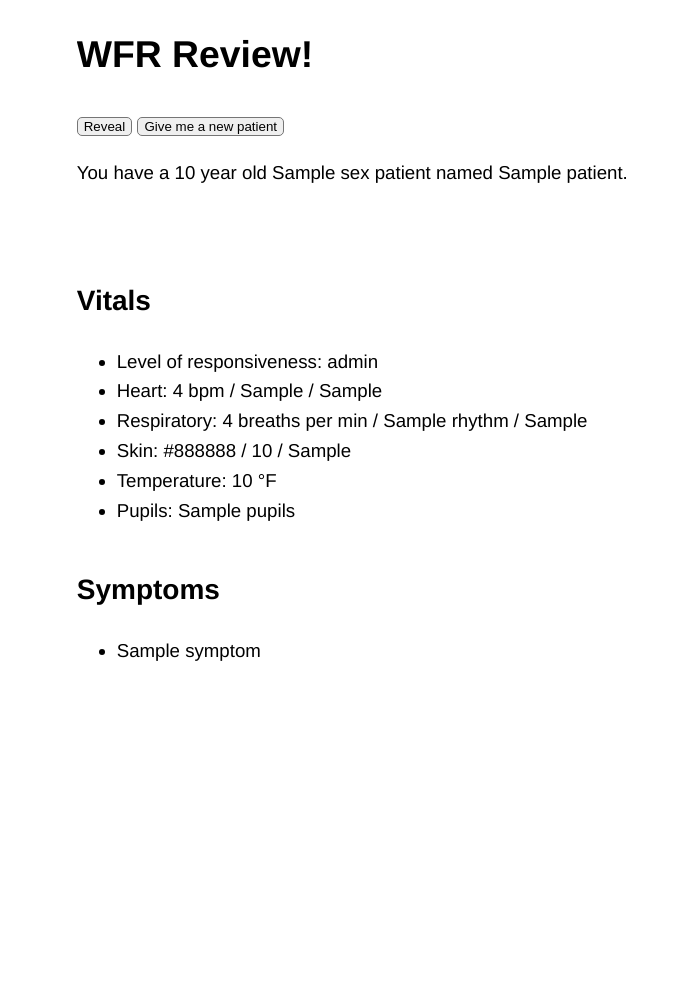
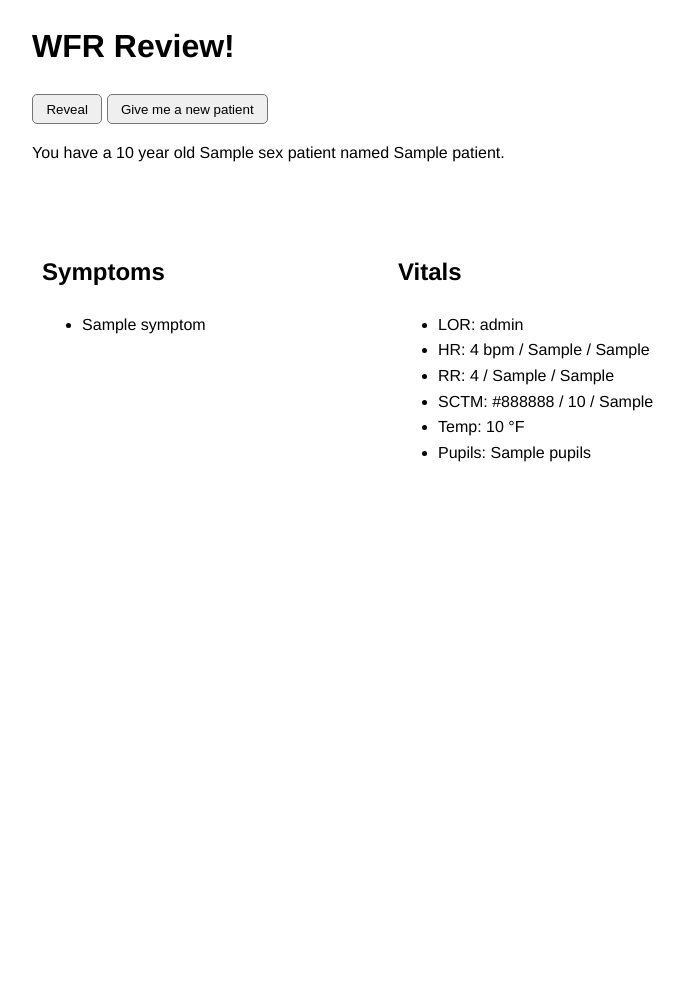
Before and after one commit to colonoh/reviewcat, a Python web app: template src/app/templates/index.html in a window 1280 px wide. Shown: the whole page, without its empty margins (252-936 px from the left). After the commit the page ends 462 px from the top, so only its background shows below. Run offline with Jinja, Linux system fonts and the light colour scheme; the template is opened without the code that fills it: most values are stand-ins (such as "Sample title", 1, 10 or a date in 2020).

Commit message:
Make everything smaller

```diff
--- a/src/app/static/basic.css
+++ b/src/app/static/basic.css
@@ -66,7 +66,7 @@ body {
     /* most readable wed-safe font */
     font-family: Helvetica;
     /* 12pt is minimum */
-    font-size: 14pt;
+    font-size: 12pt;
     /* required with justified text */
     hyphens: auto;
     /* experimental:
@@ -85,7 +85,7 @@ body {
     /* line length of 60 characters
     (between recommended 45-80)
     & subtract the padding */
-    width: min(60ch, calc(100% - 2em));
+    width: min(80ch, calc(100% - 2em));
 }
 
 button,
@@ -95,6 +95,7 @@ input[type="submit"] {
     border: 1px solid var(--gray);
     /* appear clickable */
     cursor: pointer;
+    padding: 0.5em 1em; /* Scale padding with text */
 }
 
 button:hover,
@@ -181,3 +182,12 @@ th {
     cursor: help;
     display: inline
 }
+
+.container {
+  display: flex;
+}
+
+.column {
+  flex: 1; /* Equal width */
+  padding: 10px;
+}
--- a/src/app/templates/index.html
+++ b/src/app/templates/index.html
@@ -7,23 +7,11 @@
   </head>
   <body>
     <h1>WFR Review!</h1>
-
     <button id="revealButton" onclick="myFunction()">Reveal</button> <button onclick="window.location.reload()">Give me a new patient</button>
 
     <p>You have a {{patient.age}} year old {{ patient.sex }} patient named {{ patient.name }}.</p> <p class="hidden_info">They have <strong>{{ patient.condition_name }}</strong>: {{ patient.condition_description }}</p>
-    <div>
-      <h2>Vitals</h2>
-      <ul>
-        <li>Level of responsiveness: {{ patient.level_of_responsiveness }}</li>
-        <li>Heart: {{ patient.heart_rate }} bpm / {{ patient.heart_strength }} / {{ patient.heart_rhythm }}</li>
-        <li>Respiratory: {{ patient.respiratory_rate }} breaths per min / {{ patient.respiratory_rhythm }} rhythm / {{ patient.respiratory_effort }}</li>
-        <li>Skin: {{ patient.skin_color }} / {{ patient.skin_temperature }} / {{ patient.skin_moisture }}</li>
-        <li>Temperature: {{ patient.body_temperature|round(1) }} &#176;F</li>
-        <li>Pupils: {{ patient.pupils }}</li>
-        <!-- <li>Blood pressure: {{ patient.blood_pressure }}</li> -->
-      </ul>
-    </div>
-    <div>
+    <div class="container">
+      <div class="column left">
         <h2>Symptoms</h2>
         <ul>
           {% for symptom in patient.condition_selected_symptoms %}
@@ -37,7 +25,19 @@
           {% endfor %}
         </ul>
       </div>
-
+      <div class="column right">
+        <h2>Vitals</h2>
+        <ul>
+          <li>LOR: {{ patient.level_of_responsiveness }}</li>
+          <li>HR: {{ patient.heart_rate }} bpm / {{ patient.heart_strength }} / {{ patient.heart_rhythm }}</li>
+          <li>RR: {{ patient.respiratory_rate }} / {{ patient.respiratory_rhythm }} / {{ patient.respiratory_effort }}</li>
+          <li>SCTM: {{ patient.skin_color }} / {{ patient.skin_temperature }} / {{ patient.skin_moisture }}</li>
+          <li>Temp: {{ patient.body_temperature|round(1) }} &#176;F</li>
+          <li>Pupils: {{ patient.pupils }}</li>
+          <!-- <li>Blood pressure: {{ patient.blood_pressure }}</li> -->
+        </ul>
+      </div>
+    </div>
 
     <div class="hidden_info">
       <h2>Treatments</h2>
@@ -54,16 +54,18 @@
       </ul>
     </div>
 
+
     <script>
       function myFunction() {
-        // hide the button
-        document.getElementById("revealButton").disabled = true;
 
         // unhide everything that has the class `hidden_info`
         const collection = document.getElementsByClassName("hidden_info");
         for (let item of collection) {
             item.style.visibility = "visible";
         }
+        // hide the button
+        document.getElementById("revealButton").disabled = true;
+
       }
     </script>
   </body>
```
Lines whose indentation alone changed are shown as unchanged.
